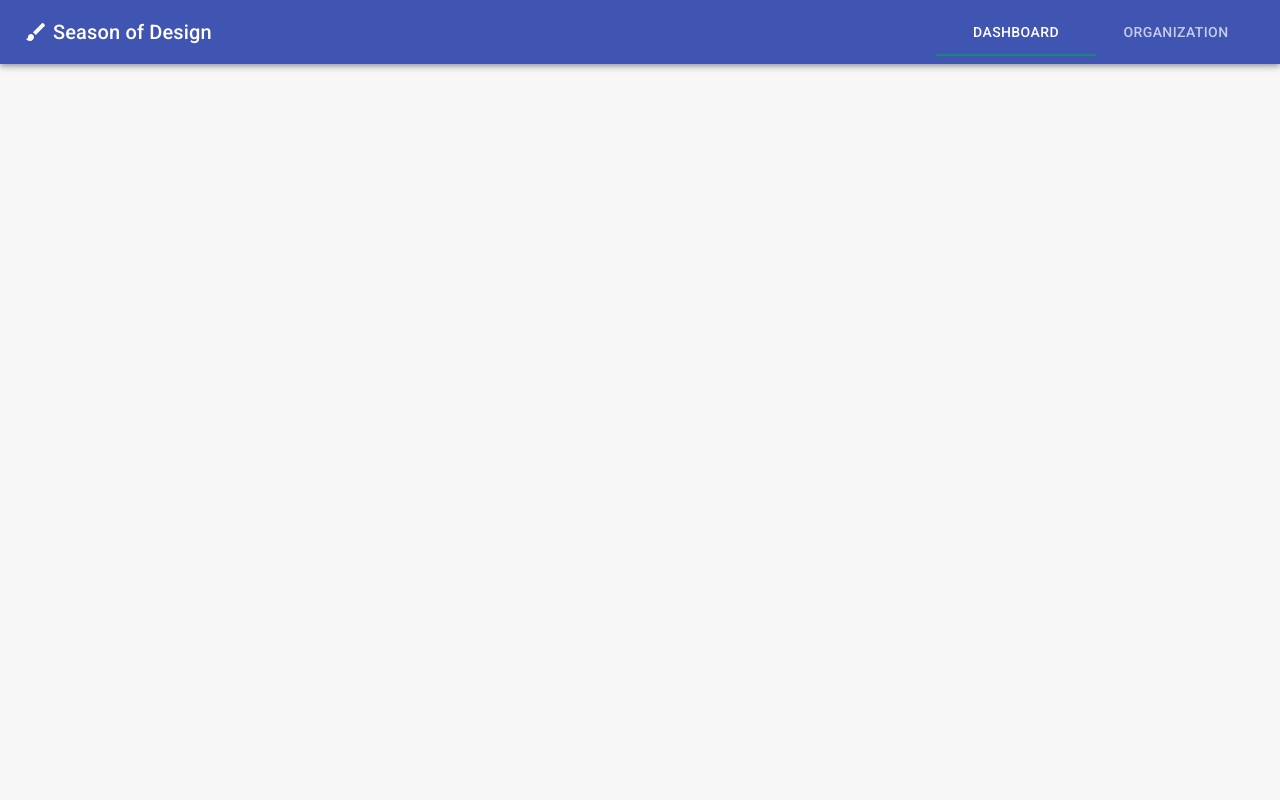
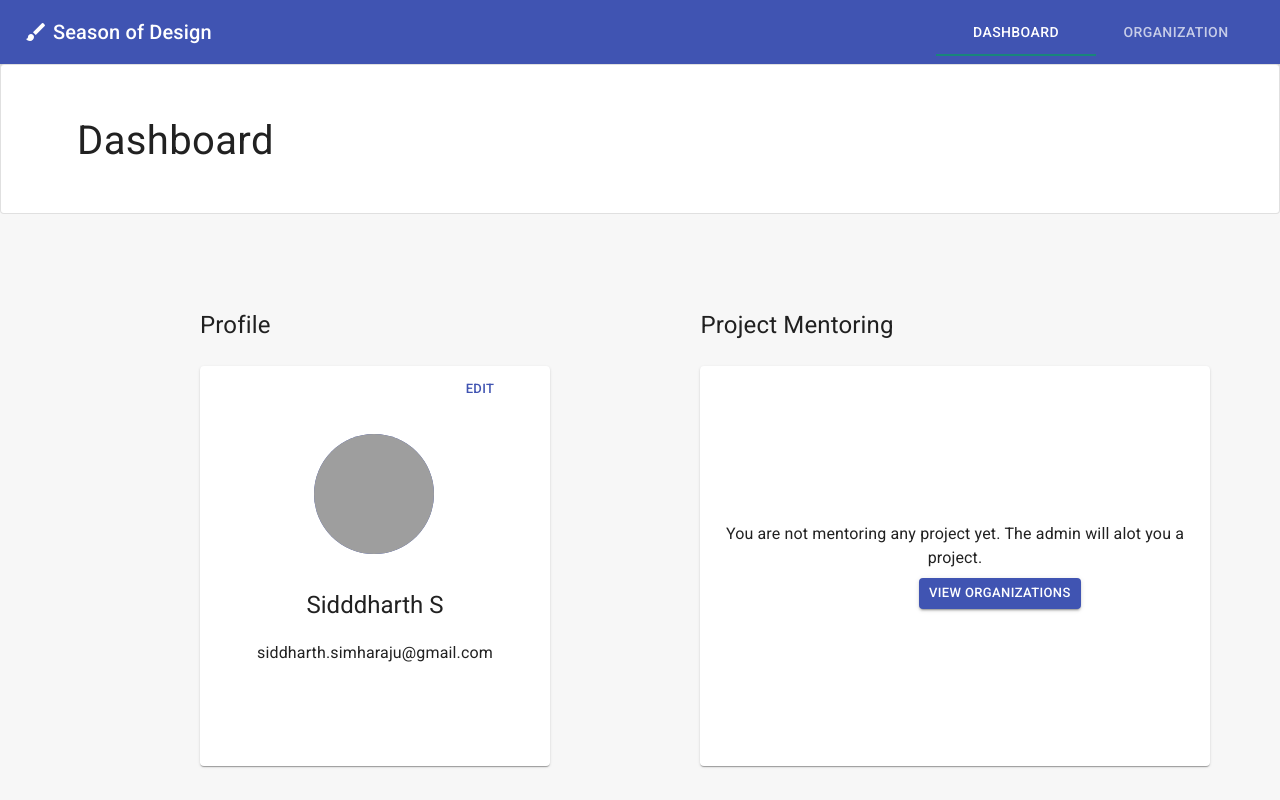
Before and after one commit to codeuino/Design-Initiative-Dashboard-frontend, a React (Create React App) app in the folder client/: page /MentorDashboard in a window 1280 px wide. Built offline with nearby package versions, Linux system fonts and the light colour scheme; grey boxes are pictures that could not be loaded.

Commit message:
Added Mentor Dashboard

```diff
--- a/client/src/App.js
+++ b/client/src/App.js
@@ -9,6 +9,7 @@ import SignUp from "./Components/Authentication/Signup";
 import ProjectDetails from "./Components/Organization/OrganizationDetail/ProjectDetails/ProjectDetailsContainer";
 import SelectedProposals from "./Components/Dashboard/Proposals/SelectedProposals";
 import YourProposals from "./Components/Dashboard/Proposals/YourProposals";
+import Dashboard from "./Users/Mentor/Components/Dashboard/Dashboard";
 
 class App extends Component {
   render() {
@@ -37,6 +38,7 @@ class App extends Component {
               component={SelectedProposals}
             />
             <Route exact path="/YourProposals" component={YourProposals} />
+            <Route exact path="/MentorDashboard" component={Dashboard} />
           </Switch>
         </div>
       </BrowserRouter>
--- a/client/src/Data/Profile.json
+++ b/client/src/Data/Profile.json
@@ -6,5 +6,12 @@
             "email": "siddharth.simharaju@gmail.com"
         }
 
+    ],
+    "mentors": [
+        {
+            "id": 1,
+            "name": "Sidddharth S",
+            "email": "siddharth.simharaju@gmail.com"
+        }
     ]
 }
--- /dev/null
+++ b/client/src/Users/Mentor/Components/Dashboard/DasboardStyling.js
@@ -0,0 +1,65 @@
+import { makeStyles } from "@material-ui/core/styles";
+
+const useStyles = makeStyles(theme => ({
+  container: {
+    display: "flex",
+    padding: "0px 30px 30px 30px",
+  },
+  dashboard: {
+    display: "flex",
+  },
+  dashpro: {
+    marginTop: 70,
+    marginLeft: 200,
+    fontSize: "24px",
+  },
+  dashprop: {
+    marginTop: 70,
+    marginLeft: 430,
+    fontSize: "24px",
+  },
+  profile: {
+    minWidth: 350,
+    marginTop: 0,
+    height: 400,
+    marginLeft: 170,
+  },
+  name: {
+    marginTop: 35,
+    marginBottom: 20,
+  },
+  email: {
+    marginBottom: 40,
+  },
+  editbutton: {
+    marginLeft: 240,
+  },
+  proposal: {
+    width: 650,
+    marginTop: 0,
+    height: 400,
+    marginLeft: 150,
+    marginRight: 40,
+  },
+  message: {
+    marginTop: 140,
+  },
+  buttonspacing: {
+    marginLeft: 195,
+  },
+  profileimage: {
+    display: "flex",
+    "& > *": {
+      marginLeft: 98,
+      marginTop: 5,
+      background: "#4054B2",
+    },
+  },
+
+  large: {
+    width: theme.spacing(15),
+    height: theme.spacing(15),
+  },
+}));
+
+export default useStyles;
--- /dev/null
+++ b/client/src/Users/Mentor/Components/Dashboard/Dashboard.js
@@ -0,0 +1,27 @@
+import React from "react";
+import Header from "../../../../Components/Layout/Header";
+import DashboardProfile from "./DashboardProfile.js";
+import DashboardProposal from "./DashboardProposal.js";
+import useStyles from "./DasboardStyling";
+
+export default function Dashboard() {
+  const classes = useStyles();
+  return (
+    <div>
+      <Header name="Dashboard" />
+      <div className={classes.dashboard}>
+        <div className={classes.dashpro}>
+          <p>Profile</p>
+        </div>
+        <div className={classes.dashprop}>
+          <p>Project Mentoring</p>
+        </div>
+      </div>
+
+      <div className={classes.container}>
+        <DashboardProfile />
+        <DashboardProposal />
+      </div>
+    </div>
+  );
+}
--- /dev/null
+++ b/client/src/Users/Mentor/Components/Dashboard/DashboardProfile.js
@@ -0,0 +1,49 @@
+import React from "react";
+import Card from "@material-ui/core/Card";
+import CardActions from "@material-ui/core/CardActions";
+import CardContent from "@material-ui/core/CardContent";
+import Button from "@material-ui/core/Button";
+import Typography from "@material-ui/core/Typography";
+import ProfileImage from "./ProfileImage";
+import { mentors } from "../../../../Data/Profile.json";
+import useStyles from "./DasboardStyling";
+
+export default function MediaCard() {
+  const classes = useStyles();
+
+  return (
+    <>
+      {mentors.map((mt) => (
+        <Card className={classes.profile}>
+          <Card elevation={3} />
+          <CardActions>
+            <Button size="small" color="primary" className={classes.editbutton}>
+              Edit
+            </Button>
+          </CardActions>
+
+          <CardContent>
+            <ProfileImage />
+
+            <Typography
+              className={classes.name}
+              variant="h5"
+              component="h2"
+              align="center"
+            >
+              {mt.name}
+            </Typography>
+            <Typography
+              className={classes.email}
+              variant="body1"
+              component="p"
+              align="center"
+            >
+              {mt.email}
+            </Typography>
+          </CardContent>
+        </Card>
+      ))}
+    </>
+  );
+}
--- /dev/null
+++ b/client/src/Users/Mentor/Components/Dashboard/DashboardProposal.js
@@ -0,0 +1,38 @@
+import React from "react";
+import Card from "@material-ui/core/Card";
+import CardActions from "@material-ui/core/CardActions";
+import CardContent from "@material-ui/core/CardContent";
+import Button from "@material-ui/core/Button";
+import Typography from "@material-ui/core/Typography";
+import useStyles from "./DasboardStyling";
+
+export default function MediaCard() {
+  const classes = useStyles();
+
+  return (
+    <Card className={classes.proposal}>
+      <Card />
+      <CardContent>
+        <Typography
+          className={classes.message}
+          variant="body1"
+          component="p"
+          align="center"
+        >
+         You are not mentoring any project yet. The admin will alot you a project.
+        </Typography>
+
+        <CardActions>
+          <Button
+            size="small"
+            variant="contained"
+            color="primary"
+            className={classes.buttonspacing}
+          >
+            View Organizations
+          </Button>
+        </CardActions>
+      </CardContent>
+    </Card>
+  );
+}
--- /dev/null
+++ b/client/src/Users/Mentor/Components/Dashboard/ProfileImage.js
@@ -0,0 +1,17 @@
+import React from "react";
+import Avatar from "@material-ui/core/Avatar";
+import useStyles from "./DasboardStyling";
+
+export default function ImageAvatars() {
+  const classes = useStyles();
+
+  return (
+    <div className={classes.profileimage}>
+      <Avatar
+        alt="Siddharth S"
+        src="/static/images/avatar/1.jpg"
+        className={classes.large}
+      />
+    </div>
+  );
+}
```
Also changed, not shown: 1 other file (tests, documents, lock files or other folders).
